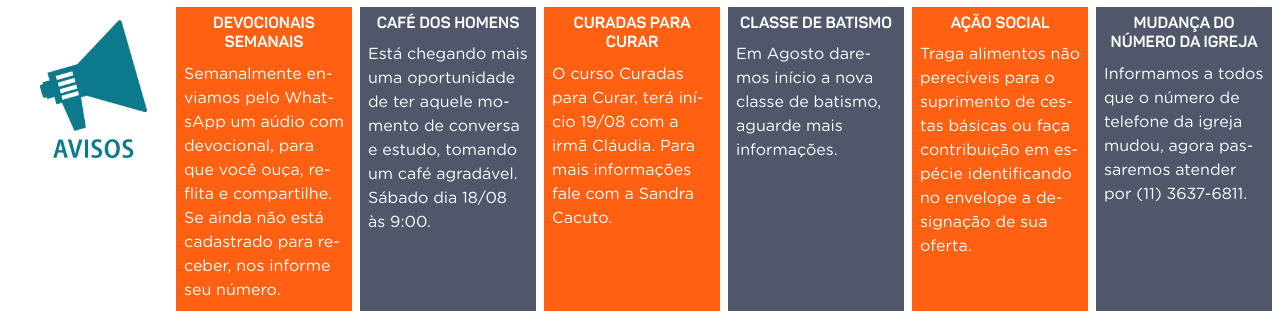
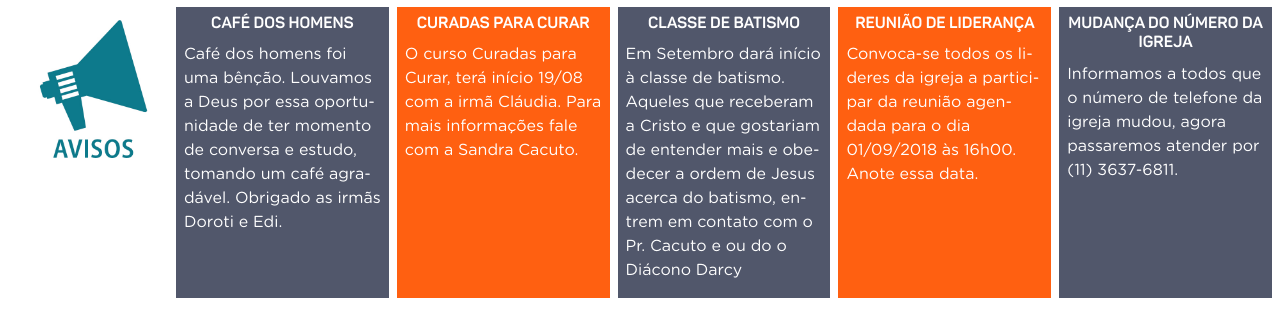
Before and after one commit to GustavoDiogo/siteibrn2, a PHP site: page / in a window 1280 px wide. Shown: the part 685-996 px from the top of the page. Run offline with PHP 8.4, Linux system fonts and the light colour scheme; some libraries are stand-ins or nearby versions.

Commit message:
atualiza os avisos

```diff
--- a/index.php
+++ b/index.php
@@ -50,7 +50,7 @@
   <div>
     <img src="images/avisos.jpg">
   </div>
-
+<!--
   <div class="aviso" style="background-color: #ff6011;width: 100%">
     <div class="aviso-texto">
       <h6 align="middle">DEVOCIONAIS SEMANAIS</h6>
@@ -62,12 +62,15 @@
       </p>
     </div>
   </div>
+  !-->
 
   <div class="aviso">
     <div class="aviso-texto">
       <h6 align="middle">CAFÉ DOS HOMENS</h6>
       <p>
-        Está chegando mais uma oportunidade de ter aquele momento de conversa e estudo, tomando um café agradável. Sábado dia 18/08 às 9:00.
+        Café dos homens foi uma bênção. Louvamos a Deus por essa
+        oportunidade de ter momento de conversa e estudo, tomando
+        um café agradável. Obrigado as irmãs Doroti e Edi.
       </p>
     </div>
   </div>
@@ -85,16 +88,20 @@
     <div class="aviso-texto">
       <h6 align="middle">CLASSE DE BATISMO</h6>
       <p>
-        Em Agosto daremos início a nova classe de batismo, aguarde mais informações.
+        Em Setembro dará início à classe de batismo. Aqueles que
+        receberam a Cristo e que gostariam de entender mais e obedecer
+        a ordem de Jesus acerca do batismo, entrem em contato com o
+        Pr. Cacuto e ou do o Diácono Darcy
       </p>
     </div>
   </div>
 
   <div class="aviso" style="background-color: #ff6011">
     <div class="aviso-texto">
-      <h6 align="middle">AÇÃO SOCIAL</h6>
+      <h6 align="middle">REUNIÃO DE LIDERANÇA</h6>
       <p>
-        Traga alimentos não perecíveis para o suprimento de cestas básicas ou faça contribuição em espécie identificando no envelope a designação de sua oferta.
+        Convoca-se todos os lideres da igreja a participar da reunião
+        agendada para o dia 01/09/2018 às 16h00. Anote essa data.
       </p>
     </div>
   </div>
```
